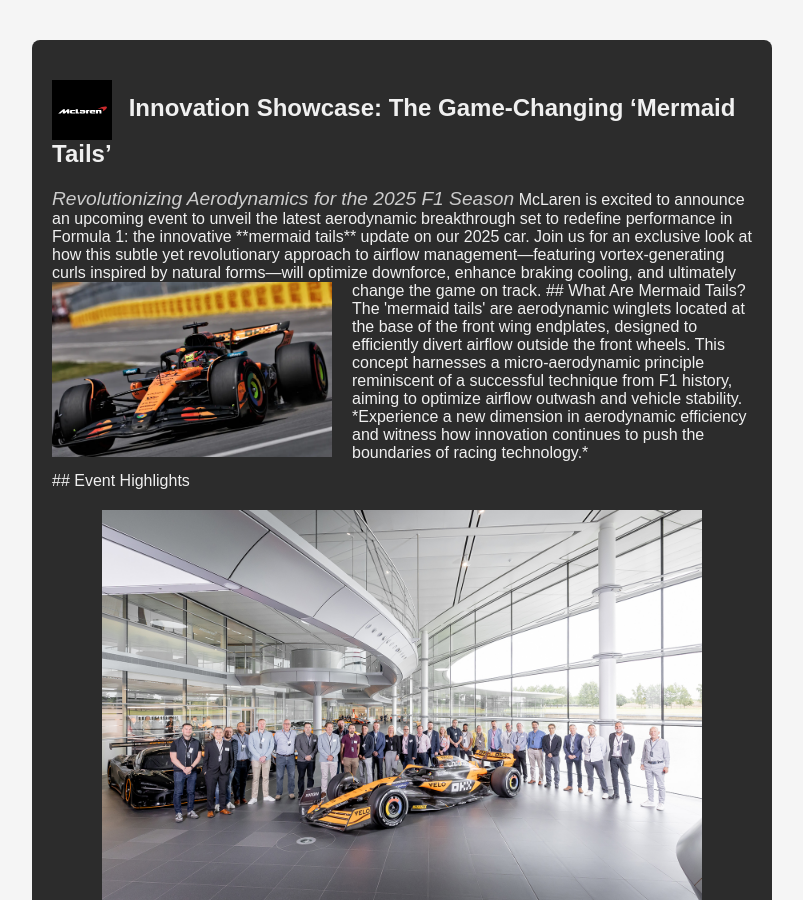
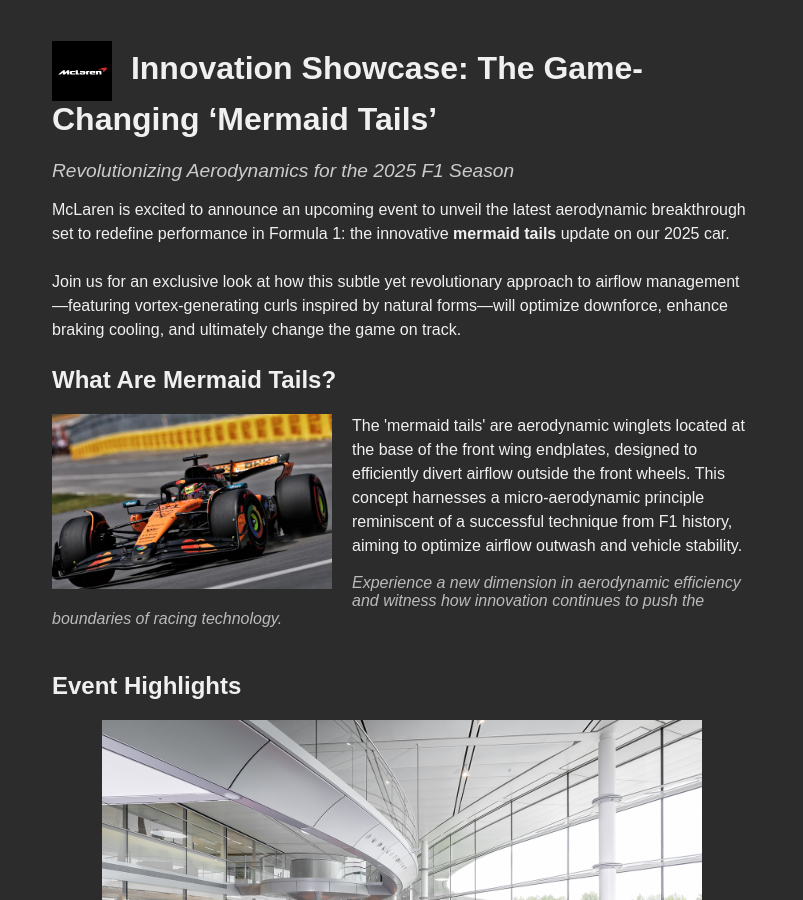
Before and after one commit to harshraj11111/newsletters, a Jekyll site: the page built from newsletters/mclaren_newletter.md, in a window 1280 px wide and 900 px high. Shown: the whole window, without its empty margins (238-1041 px from the left). Built offline with Jekyll 4.4.1, drawn with Linux system fonts in a browser that asks for light colours; part of the change alters nothing that is shown; some of the changed text lies outside the part shown.

Commit message:
Update mclaren_newletter.md

```diff
--- a/newsletters/mclaren_newletter.md
+++ b/newsletters/mclaren_newletter.md
@@ -3,47 +3,41 @@ layout: empty
 title: "Innovation Showcase: The Game-Changing ‘Mermaid Tails’"
 ---
 
-<div style="min-height: 100vh; background-color: #f5f5f5; padding: 40px 0;">
   <div style="background-color: #2c2c2c; padding: 20px; border-radius: 8px; color: #f0f0f0; max-width: 700px; margin: 0 auto;">
 
-<h2>
-  <img src="images/mclaren.svg" alt="McLaren Logo" width="60" style="vertical-align: middle; margin-right:10px;" />
-  Innovation Showcase: The Game-Changing ‘Mermaid Tails’
-</h2>
+
+<h1><img src="images/mclaren.svg" alt="McLaren Logo" width="60" style="vertical-align: middle; margin-right:10px;" /> Innovation Showcase: The Game-Changing ‘Mermaid Tails’</h1>
 
 <span style="font-size: 1.2em; font-style: italic; color: #ccc;">Revolutionizing Aerodynamics for the 2025 F1 Season</span>
 
-McLaren is excited to announce an upcoming event to unveil the latest aerodynamic breakthrough set to redefine performance in Formula 1: the innovative **mermaid tails** update on our 2025 car.
+<p style="margin-top: 1em; margin-bottom: 1.5em; line-height: 1.5;">McLaren is excited to announce an upcoming event to unveil the latest aerodynamic breakthrough set to redefine performance in Formula 1: the innovative <b>mermaid tails</b> update on our 2025 car.</p>
 
-Join us for an exclusive look at how this subtle yet revolutionary approach to airflow management—featuring vortex-generating curls inspired by natural forms—will optimize downforce, enhance braking cooling, and ultimately change the game on track.
+<p style="line-height: 1.5; margin-bottom: 1.5em;">Join us for an exclusive look at how this subtle yet revolutionary approach to airflow management—featuring vortex-generating curls inspired by natural forms—will optimize downforce, enhance braking cooling, and ultimately change the game on track.</p>
 
-## What Are Mermaid Tails?
+<h2>What Are Mermaid Tails?</h2>
 
 <img src="images/mclaren_mermaid_tails.png" alt="Mermaid Tails Aerodynamics Concept" width="280" style="float:left; margin-right:20px; margin-bottom:15px;" />
 
-The 'mermaid tails' are aerodynamic winglets located at the base of the front wing endplates, designed to efficiently divert airflow outside the front wheels. This concept harnesses a micro-aerodynamic principle reminiscent of a successful technique from F1 history, aiming to optimize airflow outwash and vehicle stability.
+<p style="line-height: 1.5;">The 'mermaid tails' are aerodynamic winglets located at the base of the front wing endplates, designed to efficiently divert airflow outside the front wheels. This concept harnesses a micro-aerodynamic principle reminiscent of a successful technique from F1 history, aiming to optimize airflow outwash and vehicle stability.</p>
 
-*Experience a new dimension in aerodynamic efficiency and witness how innovation continues to push the boundaries of racing technology.*
+<p style="font-style: italic; color: #bbb; margin-top: 0; margin-bottom: 1.5em;">Experience a new dimension in aerodynamic efficiency and witness how innovation continues to push the boundaries of racing technology.</p>
 
 <div style="clear: both;"></div>
 
-## Event Highlights
+<h2>Event Highlights</h2>
 
 <img src="images/mclaren_event.png" width="600" style="display: block; margin: 20px auto 1.5em auto;" />
 
-Gain insider insights from McLaren’s chief aerodynamicists and engineering team as they walk through the technical details and performance impact of the mermaid tails. The event will feature detailed presentations, interactive Q&A sessions, and exclusive behind-the-scenes content.
+<p style="line-height: 1.5;">Gain insider insights from McLaren’s chief aerodynamicists and engineering team as they walk through the technical details and performance impact of the mermaid tails. The event will feature detailed presentations, interactive Q&A sessions, and exclusive behind-the-scenes content.</p>
 
-## Join Us
+<h2>Join Us</h2>
 
-Don’t miss the opportunity to learn about the innovations shaping F1's future and how McLaren plans to maintain its competitive edge with cutting-edge technology designed for speed, precision, and sustainability.
+<p style="line-height: 1.5;">Don’t miss the opportunity to learn about the innovations shaping F1's future and how McLaren plans to maintain its competitive edge with cutting-edge technology designed for speed, precision, and sustainability.</p>
 
-Stay tuned for event date and registration details, coming soon.
+<p style="line-height: 1;">Stay tuned for event date and registration details, coming soon.</p>
 
+<hr style="border: 0.5px solid black; margin-top: 3em; margin-bottom: 1em;" />
 
-<hr style="border: 0.5px solid black; margin-top: 4em; margin-bottom: 2em;" />
+<p style="font-style: italic; font-weight: bold; color: #ccc; margin-top: 0;">Officially hosted by McLaren Racing Communications</p>
 
-<p style="font-style: italic; font-weight: bold; color: #ccc; margin-top: 2em; text-align: center;">
-  Officially hosted by McLaren Racing Communications
-</p>
-  </div>
 </div>
```
